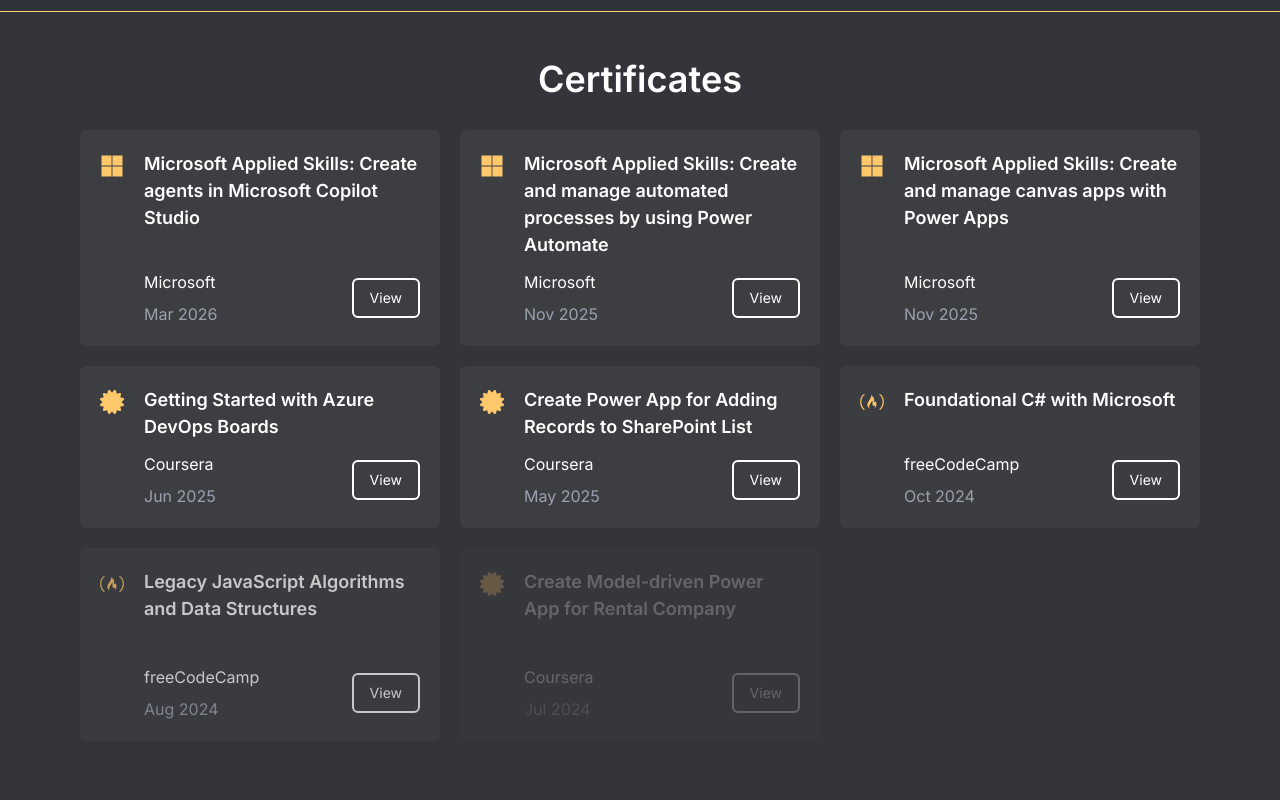
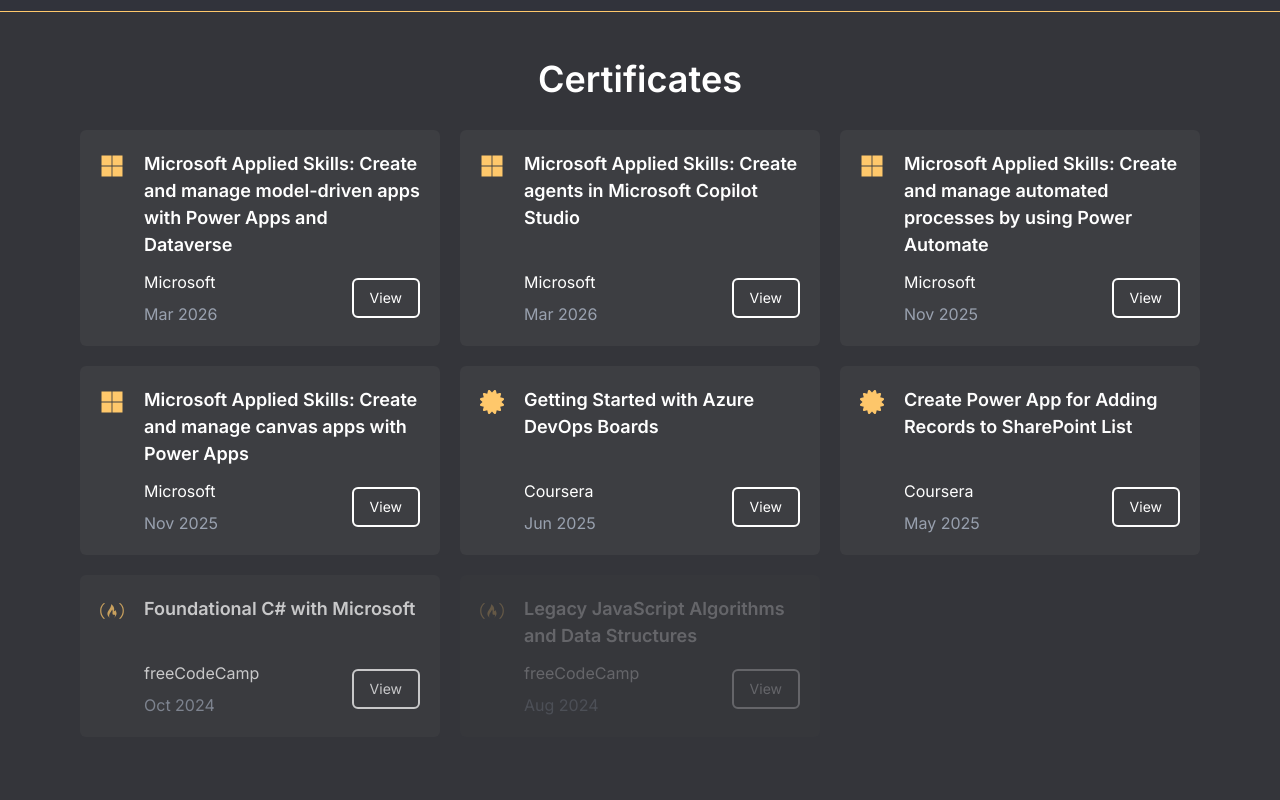
Before and after one commit to cma124/react-portfolio, a React (Vite) app: page / in a window 1280 px wide. Shown: the part 6620-7420 px from the top of the page. Built offline with nearby package versions, Linux system fonts and the light colour scheme; no server answers.

Commit message:
added Model-driven apps skill

```diff
--- a/src/sections/CertificateSection.jsx
+++ b/src/sections/CertificateSection.jsx
@@ -2,6 +2,14 @@
 
 const CertificateSection = () => {
   const certificates = [
+    {
+      certificate:
+        "Microsoft Applied Skills: Create and manage model-driven apps with Power Apps and Dataverse",
+      link: "https://learn.microsoft.com/api/credentials/share/en-us/ChanMyaeAung-7935/CBFFE14FFD5F5512?sharingId=9B6E077C99F1B662",
+      issuedFrom: "Microsoft",
+      issuedDate: "Mar 2026",
+    },
+
     {
       certificate:
         "Microsoft Applied Skills: Create agents in Microsoft Copilot Studio",
```
